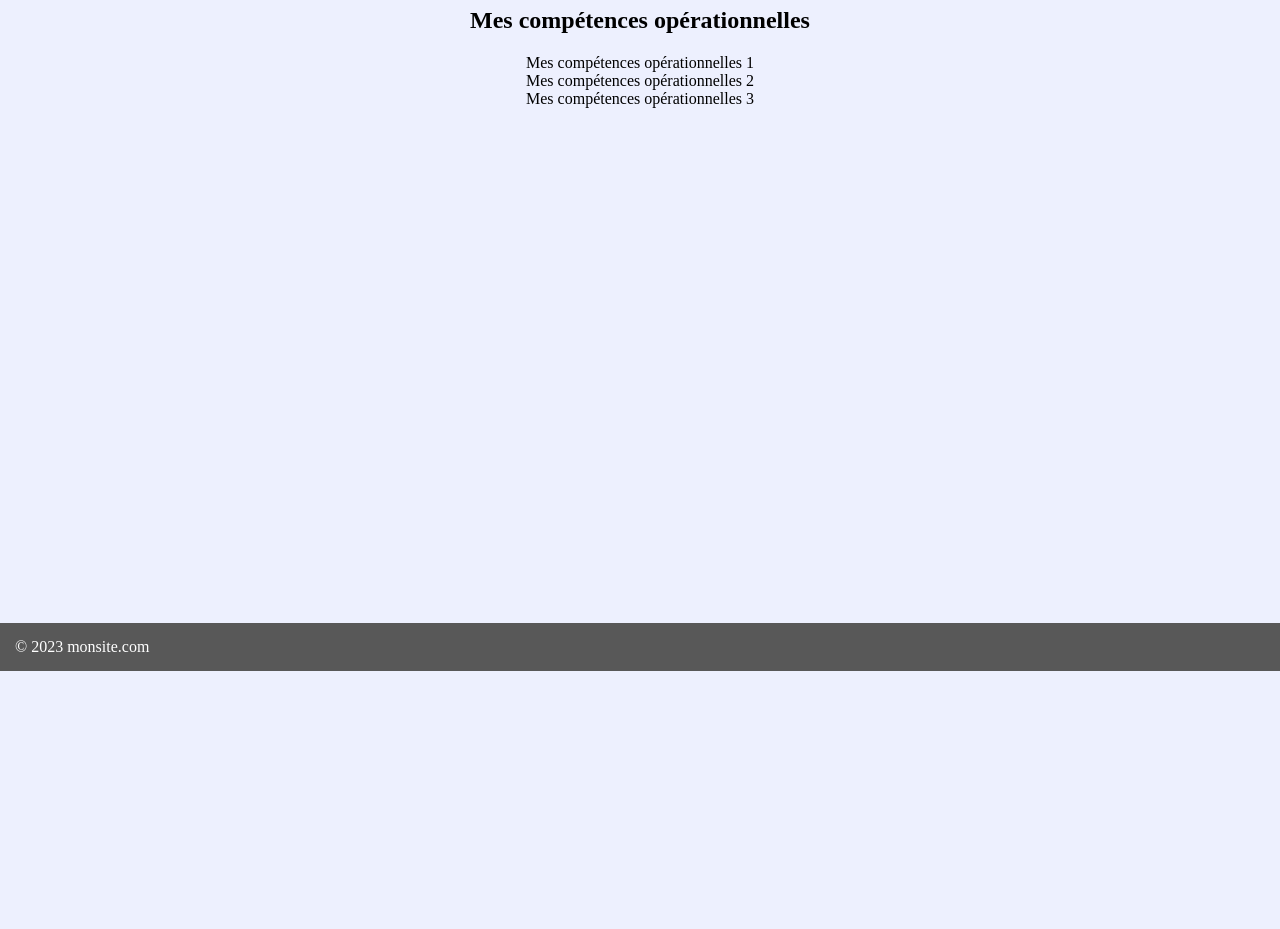
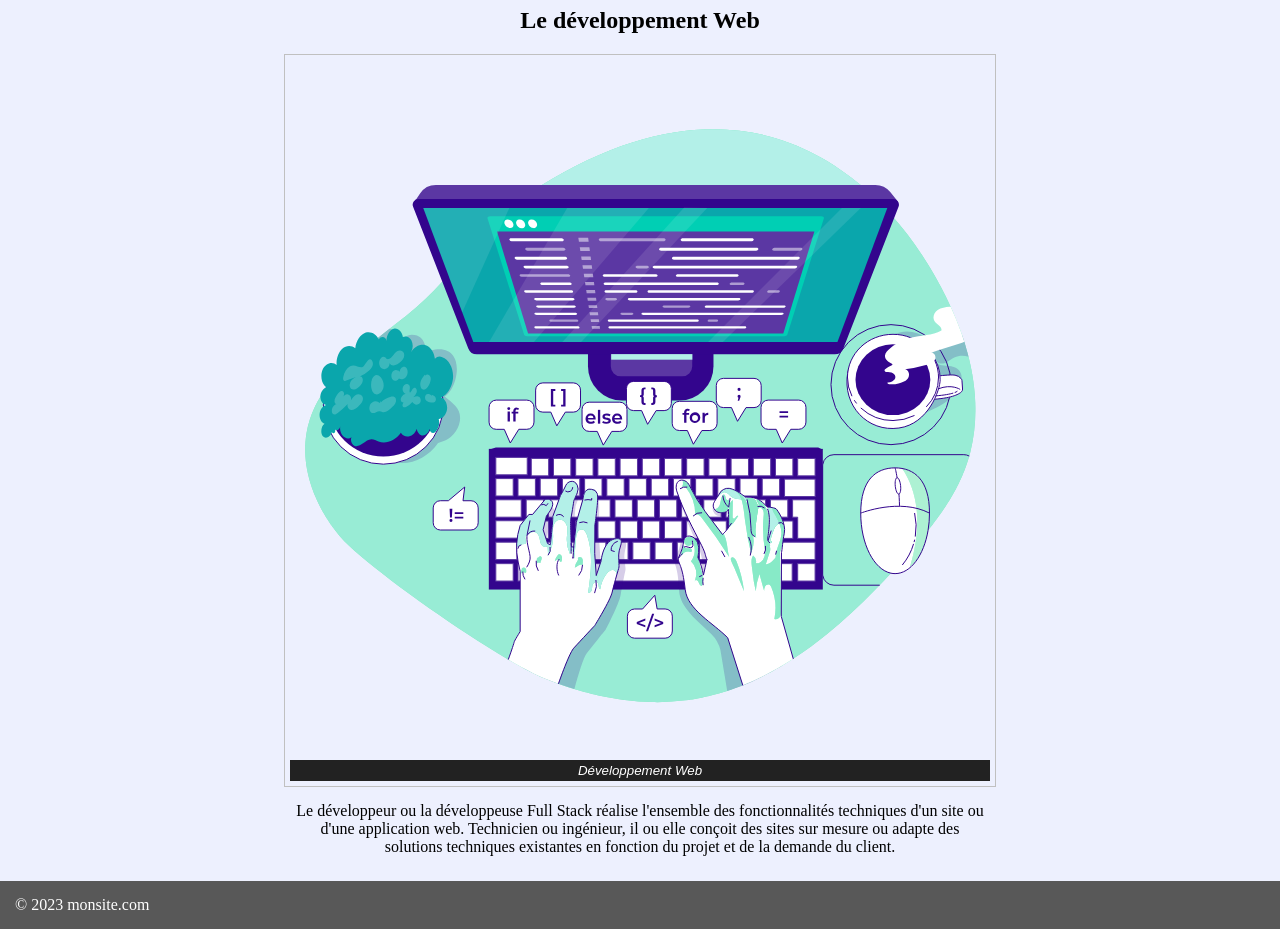
Before and after one commit to kevin-ledez/about-me, a plain HTML site: page my-passions.html in a window 1280 px wide. Shown: the part 129-1058 px from the top of the page. Before the commit the page ends 800 px from the top, so only its background shows below. Drawn offline with Linux system fonts and the light colour scheme.

Commit message:
version8

```diff
--- a/css/style.css
+++ b/css/style.css
@@ -20,6 +20,15 @@ thead,
 tfoot {
     background-color: #333;
     color: #fff;
+}
+
+figure {
+    border: thin #c0c0c0 solid;
+    display: flex;
+    flex-flow: column;
+    padding: 5px;
+    max-width: 700px;
+    margin: auto;
 }
 
 .header{
@@ -80,11 +89,8 @@ tfoot {
 .footer{
     background-color: #585858;
     color: #ffffff;
-    margin: 0;
-
+    margin-top: 25px;
     width: 100%;
-    position: absolute;
-    bottom: 0;
 }
 
 .copyright{
@@ -95,3 +101,16 @@ tfoot {
     margin: auto;
     display: inline-block;
 }
+
+figcaption {
+    background-color: #222;
+    color: #fff;
+    font: italic smaller sans-serif;
+    padding: 3px;
+    text-align: center;
+}
+
+.passions{
+    width: 700px;
+    margin: 15px auto;
+}
--- a/my-passions.html
+++ b/my-passions.html
@@ -1,5 +1,6 @@
 <!DOCTYPE html>
 <html lang="en">
+
 <head>
     <meta charset="UTF-8">
     <meta http-equiv="X-UA-Compatible" content="IE=edge">
@@ -7,6 +8,7 @@
     <link href="css/style.css" rel="stylesheet" type="text/css">
     <title>Mes passions</title>
 </head>
+
 <body>
     <div class="header">
         <div class="link">
@@ -20,15 +22,15 @@
         </div>
     </div>
     <div class="container">
-        <h1>A propos de moi</h1>
-        <h2>Mes compétences opérationnelles</h2>
-        <ul>
-            <li>Mes compétences opérationnelles 1</li>
-            <li>Mes compétences opérationnelles 2</li>
-            <li>Mes compétences opérationnelles 3</li>
-        </ul>
+        <h1>Mes passions</h1>
+        <h2>Le développement Web</h2>
+        <figure>
+            <img src="img/image-web.svg" alt="image-web" width="700" height="700"><figcaption>Développement Web</figcaption>
+        </figure>
+        <p class="passions">Le développeur ou la développeuse Full Stack réalise l'ensemble des fonctionnalités techniques d'un site ou d'une application web. Technicien ou ingénieur, il ou elle conçoit des sites sur mesure ou adapte des solutions techniques existantes en fonction du projet et de la demande du client.</p>
     </div>
     <div class="footer">
         <div class="copyright">&copy; 2023 monsite.com</div>
 </body>
+
 </html>
```
Also changed, not shown: img/image-web.svg (added).
